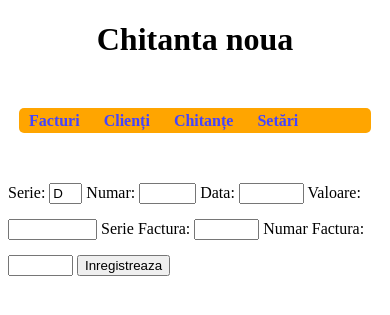
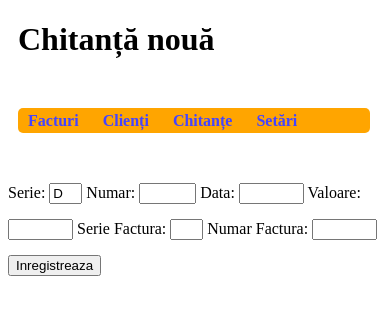
Before and after one commit to scabilos/NBS, a PHP site: page /chitante/chitanta_noua.php in a window 390 px wide. Shown: the top 315 px of the page. Run offline with PHP 8.4, Linux system fonts and the light colour scheme.

Commit message:
Small CSS updates
Moved title and topmenu in pages that generate new stuff, to be more mobile friendly.

```diff
--- a/chitante/chitanta_noua.php
+++ b/chitante/chitanta_noua.php
@@ -5,6 +5,7 @@
         <meta name="viewport" content="width=device-width, initial-scale=1.0">
         <link rel="stylesheet" href="../webparts/style.css">
         <style>
+            h1, #topmenu {text-align:left; margin-left:10px;}
             #date_client input {margin-bottom:15px;}
             #nc {margin-left:25px;}
             #rc {margin-left:35px;}
@@ -18,7 +19,7 @@
 
     <body>
 
-        <h1> Chitanta noua </h1>
+        <h1> Chitanță nouă </h1>
 
         <?php include '../webparts/topmenu.html';?>
 
@@ -26,8 +27,8 @@
             Serie: <input type="text" name="serie_chit" id="sn" value="D" size="1">
             Numar: <input type="text" name="nr_chit" id="nr" size="4">
             Data: <input type="text" name="data_chit" id="data" size="5">
-            Valoare: <input type="text" name="val_chit" id="val" size="8">
-            Serie Factura: <input type="text" name="serie_factura" id="fac" size="5">
+            Valoare: <input type="text" name="val_chit" id="val" size="5">
+            Serie Factura: <input type="text" name="serie_factura" id="fac" size="1">
             Numar Factura: <input type="text" name="numar_factura" id="fac" size="5">
             <input type="submit" value="Inregistreaza">
         </form>
--- a/chitante/lista_chitante.php
+++ b/chitante/lista_chitante.php
@@ -18,7 +18,7 @@
 	<BODY>
 
 
-		<h1>Listă chitante</h1>
+		<h1>Listă chitanțe</h1>
 
         <?php include '../webparts/topmenu.html';?>
 
--- a/clienti/client_nou.php
+++ b/clienti/client_nou.php
@@ -5,6 +5,7 @@
         <meta name="viewport" content="width=device-width, initial-scale=1.0">
         <link rel="stylesheet" href="../webparts/style.css">
         <style>
+            h1, #topmenu {text-align:left; margin-left:10px;}
             span {display: inline-block; width:110px; text-align:right;}
             #date_client input {margin-bottom:15px;}
         </style>
@@ -12,6 +13,8 @@
 
 
     <body>
+
+        <h1>Client nou</h1>
 
         <?php include '../webparts/topmenu.html';?>
 
--- a/config/editeaza_cine_sunt.php
+++ b/config/editeaza_cine_sunt.php
@@ -5,8 +5,7 @@
         <meta name="viewport" content="width=device-width, initial-scale=1.0">
         <link rel="stylesheet" href="../webparts/style.css">
         <style>
-            #topmenu, h1 {margin-left:10px;}
-            h1 {text-align:left;}
+            h1, #topmenu {text-align:left; margin-left:10px;}
             input[type=text] {width:350px;}
             span {display: inline-block; width:110px; text-align:right;}
             #datele_mele input {margin-bottom:15px;}
--- a/facturi/generator_factura.php
+++ b/facturi/generator_factura.php
@@ -7,6 +7,7 @@
         <meta name="viewport" content="width=device-width, initial-scale=1.0">
         <link rel="stylesheet" href="../webparts/style.css">
         <style>
+            h1, #topmenu {text-align:left; margin-left:10px;}
             form {display:inline;}
             input {margin-bottom:15px;}
         </style>
--- a/facturi/generator_factura_cu_chitanta.php
+++ b/facturi/generator_factura_cu_chitanta.php
@@ -6,6 +6,7 @@
         <meta name="viewport" content="width=device-width, initial-scale=1.0">
         <link rel="stylesheet" href="../webparts/style.css">
         <style>
+            h1, #topmenu {text-align:left; margin-left:10px;}
             form {display:inline;}
             input {margin-bottom:15px;}
         </style>
--- a/index.php
+++ b/index.php
@@ -24,9 +24,9 @@
 
         <table>
             <tr><td><a href="facturi/lista_facturi.php">Facturi</a></td></tr>
-            <tr><td><a href="chitante/lista_chitante.php">Chitante</a></td></tr>
-            <tr><td><a href="clienti/lista_clienti.php">Clienti</a></td></tr>
-            <tr><td><a href="config/editeaza_cine_sunt.php">Setari</a></td></tr>
+            <tr><td><a href="chitante/lista_chitante.php">Chitanțe</a></td></tr>
+            <tr><td><a href="clienti/lista_clienti.php">Clienți</a></td></tr>
+            <tr><td><a href="config/editeaza_cine_sunt.php">Setări</a></td></tr>
         </table>
 
         <div style="text-align:center;"><span><?php include 'webparts/version.txt';?></span></div>
--- a/webparts/style.css
+++ b/webparts/style.css
@@ -9,4 +9,4 @@ h1 {text-align:center;}
 #dropbtn {border:none; background:none; padding:0; color:#44f; font-size:1em; font-weight:bold;}
 th {border-bottom:1px solid; background-color:#ddd; height:30px;}
 
-/* Valoszinuleg a dropdown menuket ki lehet venni. Most mar nincs dropdown a fomenuben. */
+/* Valoszinuleg a dropdown menuket ki lehet venni. Most mar nincs dropdown a fomenuben. Csekkolni, ezt a css-t hasznalom-e a Factura noua dropdown-nal vagy lokalisat. */
--- a/webparts/version.txt
+++ b/webparts/version.txt
@@ -1 +1 @@
-ver 2.8.1
+ver 2.8.2
```
Also changed, not shown: Changelog.txt.
